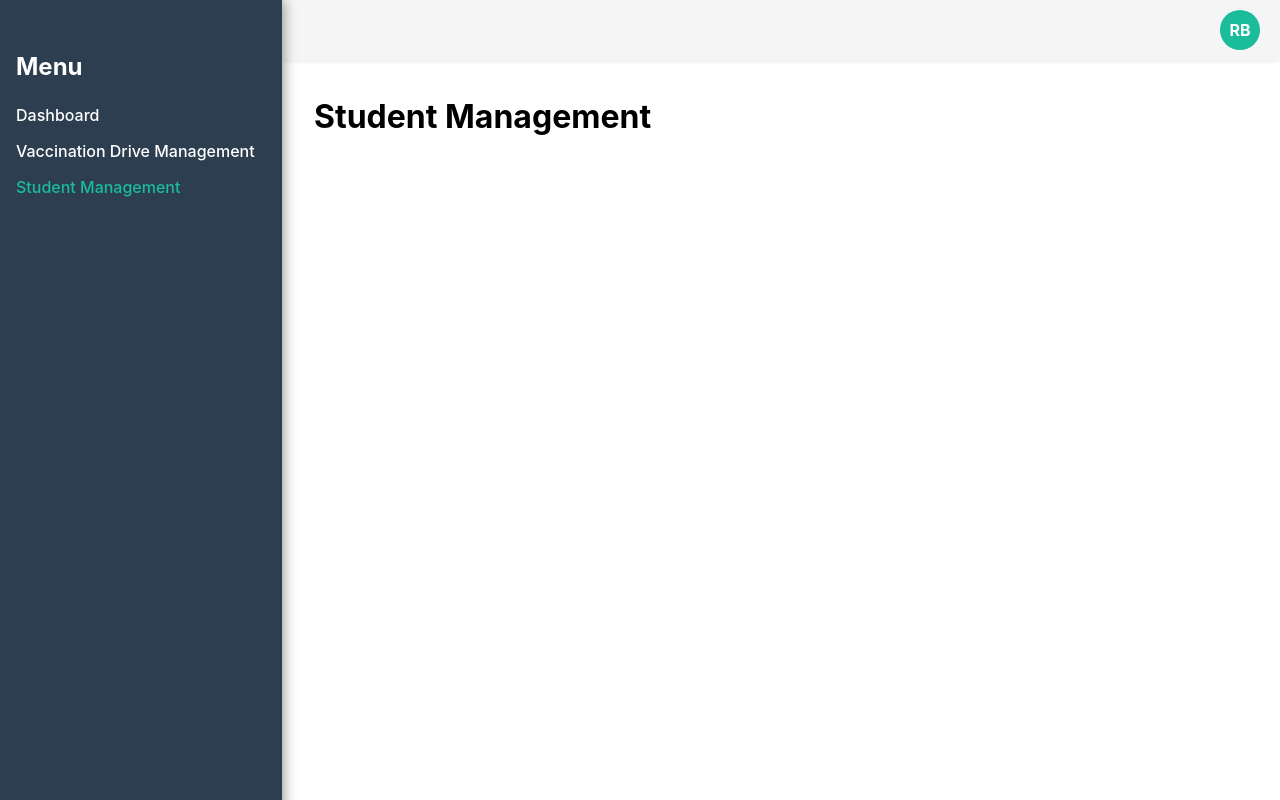
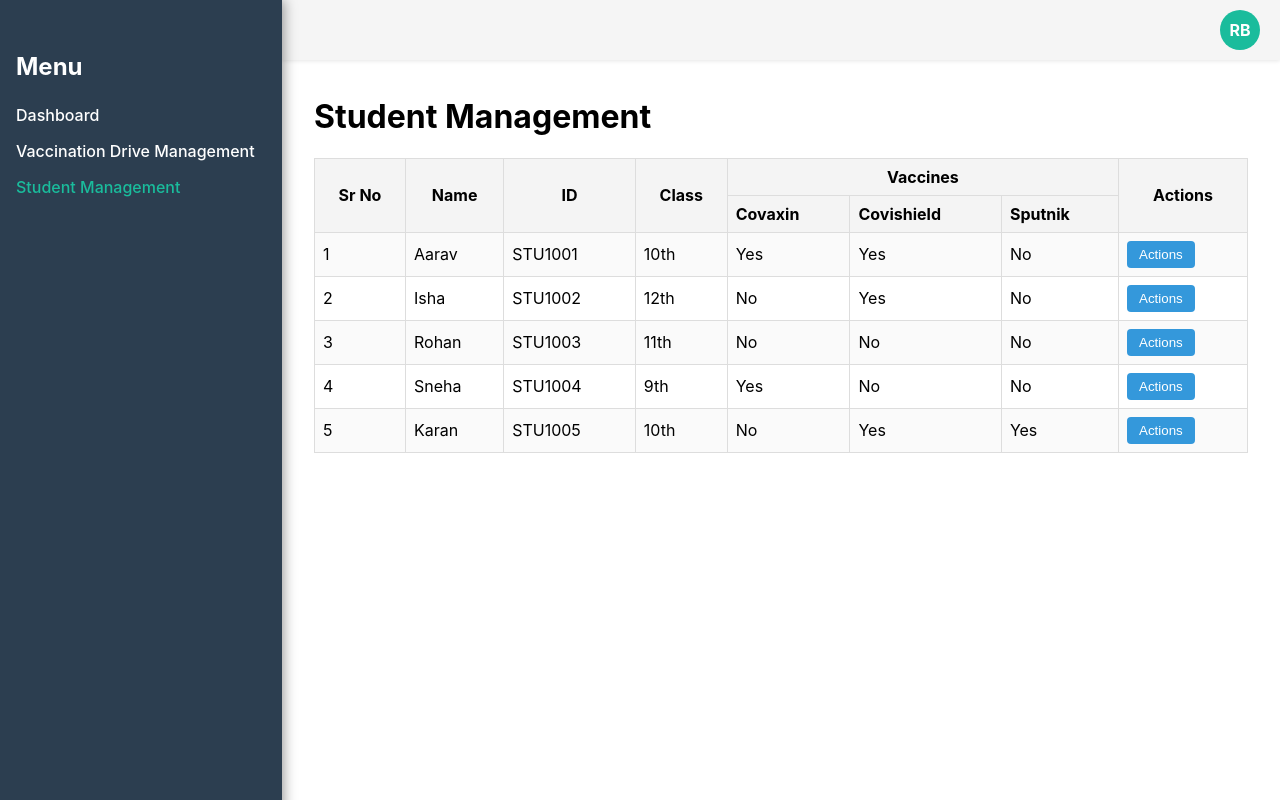
Before and after one commit to rishabh-bhatnagar-mtech/FSAD-Frontend, a React (Create React App) app: page /student-management in a window 1280 px wide. Built offline with nearby package versions, Linux system fonts and the light colour scheme.

Commit message:
Add student management page with table
Signed-off-by: Rishabh Bhatnagar <2023tm93760@wilp.bits-pilani.ac.in>

```diff
--- /dev/null
+++ b/src/student_management.css
@@ -0,0 +1,39 @@
+table {
+    border-collapse: collapse;
+    width: 100%;
+    border: 1px solid #ddd;
+}
+
+thead th {
+    border: 1px solid #ddd;
+    padding: 8px;
+    text-align: left;
+    background-color: #f4f4f4;
+}
+
+thead tr:first-child th {
+    text-align: center;
+}
+
+tbody td {
+    border: 1px solid #ddd;
+    padding: 8px;
+    text-align: left;
+}
+
+.row-even {
+    background-color: #fafafa;
+}
+
+.row-odd {
+    background-color: white;
+}
+
+.action-button {
+    padding: 6px 12px;
+    background-color: #3498db;
+    color: white;
+    border: none;
+    border-radius: 4px;
+    cursor: pointer;
+}
--- a/src/student_management.js
+++ b/src/student_management.js
@@ -1,9 +1,117 @@
-import React from 'react';
+import React, { useState, useEffect } from 'react';
+import './student_management.css';
+
+const stubbedStudentsResponse = [
+    {
+        id: 'STU1001',
+        name: 'Aarav',
+        class: '10th',
+        vaccines: ['Covishield', 'Covaxin'],
+    },
+    {
+        id: 'STU1002',
+        name: 'Isha',
+        class: '12th',
+        vaccines: ['Covishield'],
+    },
+    {
+        id: 'STU1003',
+        name: 'Rohan',
+        class: '11th',
+        vaccines: [],
+    },
+    {
+        id: 'STU1004',
+        name: 'Sneha',
+        class: '9th',
+        vaccines: ['Covaxin'],
+    },
+    {
+        id: 'STU1005',
+        name: 'Karan',
+        class: '10th',
+        vaccines: ['Covishield', 'Sputnik'],
+    },
+];
+
+const fetchStubbedStudents = () =>
+    new Promise((resolve) => {
+        setTimeout(() => {
+            resolve(stubbedStudentsResponse);
+        }, 1000);
+    });
 
 const StudentManagement = () => {
+    const [students, setStudents] = useState([]);
+    const [vaccineTypes, setVaccineTypes] = useState([]);
+    const [loading, setLoading] = useState(true);
+    const [error, setError] = useState(null);
+
+    useEffect(() => {
+        const fetchStudents = async () => {
+            try {
+                const data = await fetchStubbedStudents();
+                setStudents(data);
+                const vaccinesSet = new Set();
+                data.forEach(student => {
+                    student.vaccines.forEach(vaccine => vaccinesSet.add(vaccine));
+                });
+                setVaccineTypes(Array.from(vaccinesSet).sort());
+                setError(null);
+            } catch {
+                setError('Failed to fetch student data');
+                setStudents([]);
+                setVaccineTypes([]);
+            } finally {
+                setLoading(false);
+            }
+        };
+        fetchStudents();
+    }, []);
+
+    if (loading) return <div className="content"><p>Loading students...</p></div>;
+    if (error) return <div className="content"><p>Error: {error}</p></div>;
+
     return (
         <div className="content">
             <h1>Student Management</h1>
+            <table>
+                <thead>
+                <tr>
+                    <th rowSpan="2">Sr No</th>
+                    <th rowSpan="2">Name</th>
+                    <th rowSpan="2">ID</th>
+                    <th rowSpan="2">Class</th>
+                    <th colSpan={vaccineTypes.length} style={{ textAlign: 'center' }}>Vaccines</th>
+                    <th rowSpan="2">Actions</th>
+                </tr>
+                <tr>
+                    {vaccineTypes.map(vaccine => (
+                        <th key={vaccine}>{vaccine}</th>
+                    ))}
+                </tr>
+                </thead>
+                <tbody>
+                {students.map((student, idx) => (
+                    <tr key={student.id} className={idx % 2 === 0 ? 'row-even' : 'row-odd'}>
+                        <td>{idx + 1}</td>
+                        <td>{student.name}</td>
+                        <td>{student.id}</td>
+                        <td>{student.class}</td>
+                        {vaccineTypes.map(vaccine => (
+                            <td key={vaccine} aria-label={`${student.name} vaccinated with ${vaccine}`}>
+                                {student.vaccines.includes(vaccine) ? 'Yes' : 'No'}
+                            </td>
+                        ))}
+                        <td>
+                            <button className="action-button" onClick={() => {}}>
+                                Actions
+                            </button>
+                        </td>
+                    </tr>
+                ))}
+                </tbody>
+            </table>
         </div>
     );
 };
```
